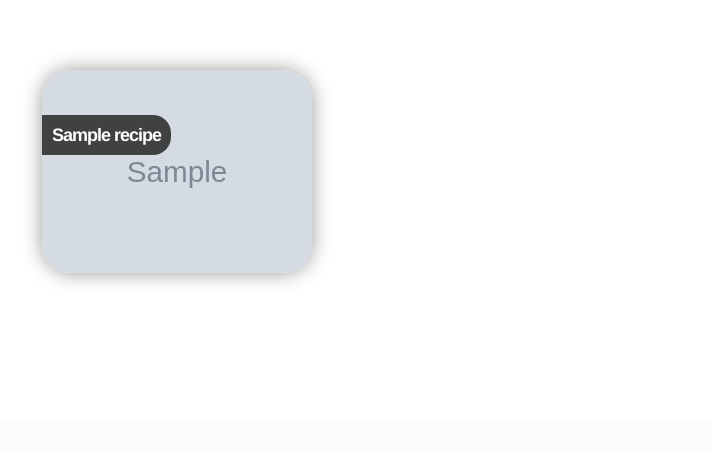
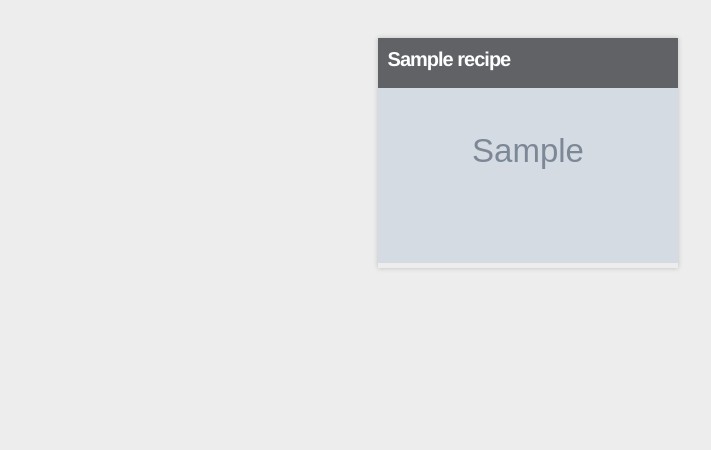
Before and after one commit to TitovArtem/cocktails, a Django app: page /recipes/ in a window 1280 px wide. Shown: the part 400-850 px from the top of the page, without its empty margins (106-817 px from the left). Before the commit the page ends 683 px from the top, so only its background shows below. Run offline with Django 3.2, Linux system fonts and the light colour scheme; tables that the repository leaves empty hold one stand-in row (values such as "Sample post"); grey boxes marked "Sample" are stand-in pictures; some libraries are stand-ins or nearby versions; some web fonts are replaced.

Commit message:
issue #17 Change the background color and set the align of recipes like center. Add semitransparent line with name to recipes icon.

```diff
--- a/recipes_adviser/static/css/styles.css
+++ b/recipes_adviser/static/css/styles.css
@@ -123,47 +123,44 @@
 
 /* Styles for the area where the list of recipes are outputed. */
 .recipe-list {
-  display: flex;
-  width: 80%;
-  margin: 10%;
-  margin-top: 50px;
-  align-items: center;
+  margin: 0 auto;
+  text-align: center;
 }
 
 .recipe-icon {
-  margin: 20px;
   width: 300px;
-  height: 300px
+  height: 230px;
+  margin-right: 1%;
+  margin-top: 3%;
+  overflow: hidden;
+  box-shadow: 0 0 5px rgba(0,0,0,0.2);
+  padding: 0px;
 
-  border-radius: 30px;
+  display: inline-block;
+  float: none;
+}
+
+.recipe-icon img {
+  vertical-align: middle;
+  width: 100%;
 }
 
 .recipe-icon h2 {
   position: absolute;
-  left: 15px;
-  top: 35px;
 
+  height: 50px;
   width: 100%;
-  padding: 0px;
+  margin-top: 0px;
+  background: rgba(0, 0, 0, 0.55);
+  text-align: left;
 }
 
-.recipe-icon h2 span {
-  padding: 10px;
-
+.recipe-icon span {
+  position: absolute;
   color: white;
-  font: bold 18px Helvetica, Sans-Serif;
+  font: bold 20px Helvetica, Sans-Serif;
   letter-spacing: -1px;
 
-  background: rgb(0, 0, 0);
-  background: rgba(0, 0, 0, 0.7);
-  border-radius: 0px 18px 18px 0px;
+  margin-left: 10px;
+  padding-top: 10px;
 }
-
-.recipe-icon img {
-  width: 100%;
-  padding: 0px;
-  margin: 0px;
-
-  box-shadow: 0 0 20px rgba(0,0,0,0.4);
-  border-radius: 30px;
-}
--- a/recipes_adviser/templates/recipes_adviser/index.html
+++ b/recipes_adviser/templates/recipes_adviser/index.html
@@ -80,21 +80,17 @@
   {% endif %}
 
 
-
   {% if recipes %}
-  <div class="recipe-list">
-    <!-- <p>Найд  ено {{ recipes|length }} рецептов.</p> -->
-    <div class="row">
+  <div class="recipe-list row">
     {% for recipe in recipes %}
       <div class="recipe-icon col-xs-6 col-sm-6 col-md-4 col-lg-4">
         <h2><span>{{ recipe.title }}</span></h2>
         <a href="{% url 'recipes_adviser:recipe_detail' recipe.id %}">
-            <img class="img-rounded img-responsive center-block" src="{{ IMAGE_URL }}{{ recipe.title_image.url }}" width="180" height="180">
+            <img class="" src="{{ IMAGE_URL }}{{ recipe.title_image.url }}">
         </a>
       </div>
     {% endfor %}
   </div>
-  </div>
   {% endif %}
 
 {% endblock content %}
--- a/static/css/base.css
+++ b/static/css/base.css
@@ -2,7 +2,6 @@
 .navbar {
   border: none;
   box-shadow: 0 0 20px rgba(0,0,0,1);
-
 }
 
 .nav-title,
@@ -19,8 +18,10 @@
 
 .content {
   width: 100%;
+  height: 100%;
   margin-top: 50px;
   padding: 0px;
 
   font-size: 12pt;
+  background-color: #ededed;
 }
```
Lines whose indentation alone changed are shown as unchanged.
